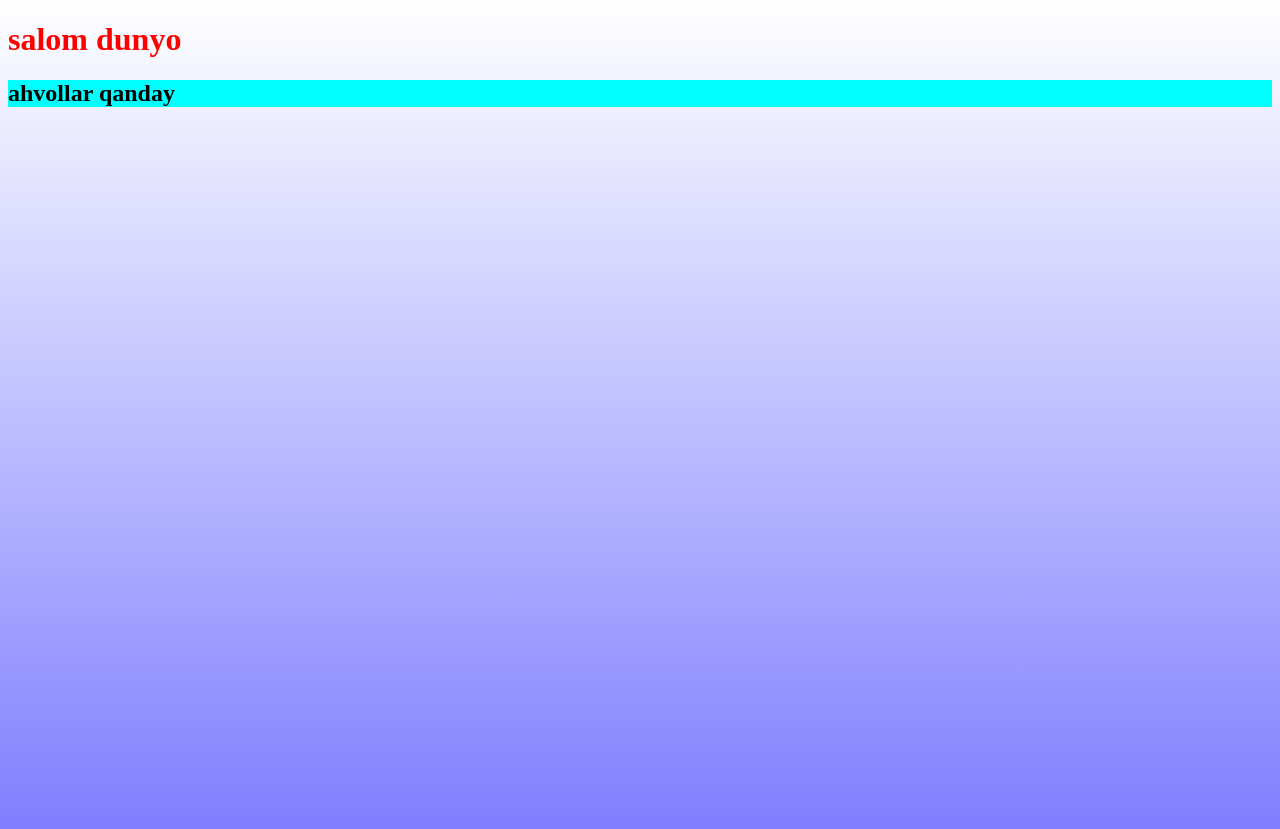
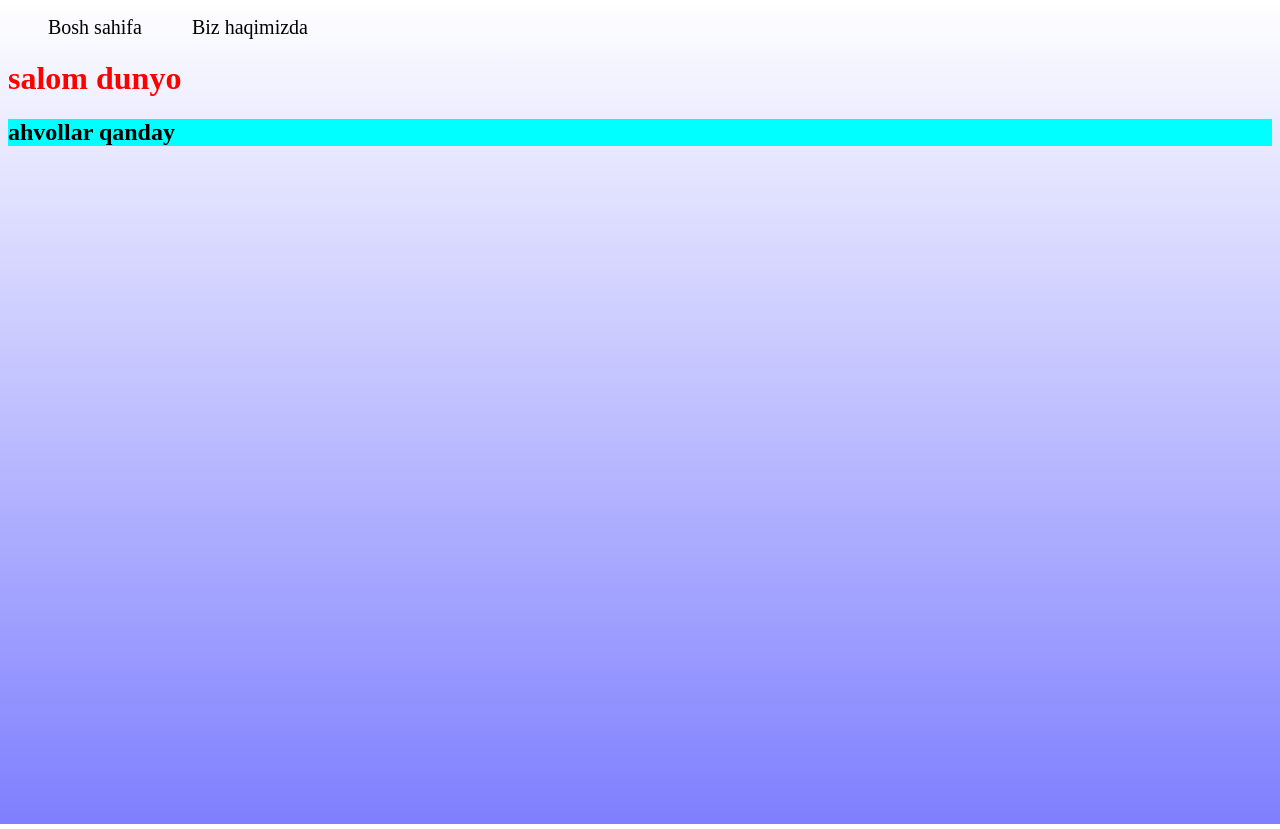
Before and after one commit to acemanyt/first, a plain HTML site: page index.html in a window 1280 px wide. Drawn offline with Linux system fonts and the light colour scheme.

Commit message:
navbar yaratildi

```diff
--- a/index.html
+++ b/index.html
@@ -8,6 +8,12 @@
     <title>Document</title>
 </head>
 <body class="bg">
+    <nav>
+        <ul class="menu">
+            <li><a href="#">Bosh sahifa</a></li>
+            <li><a href="#">Biz haqimizda</a></li>
+        </ul>
+    </nav>
     <h1>salom dunyo</h1>
     <h2>ahvollar qanday</h2>
 </body>
--- a/style.css
+++ b/style.css
@@ -12,3 +12,15 @@ h2 {
     background-repeat: no-repeat;
     background-size: cover;
 }
+
+.menu {
+    display: flex;
+    gap: 50px;
+    list-style: none;
+}
+
+.menu a {
+    text-decoration: none;
+    color: black;
+    font-size: 20px;
+}
```
